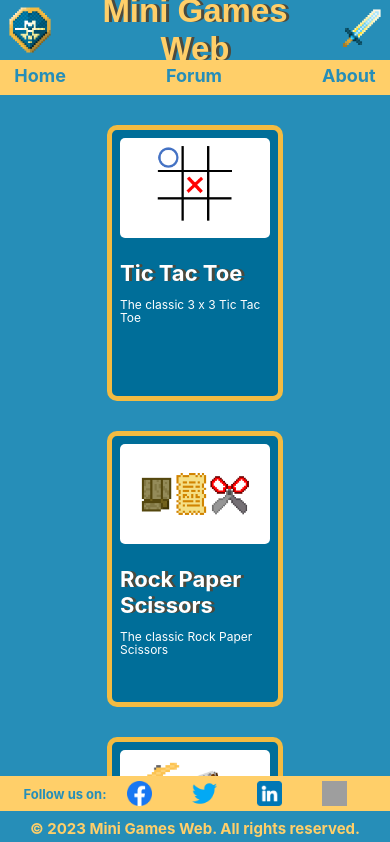
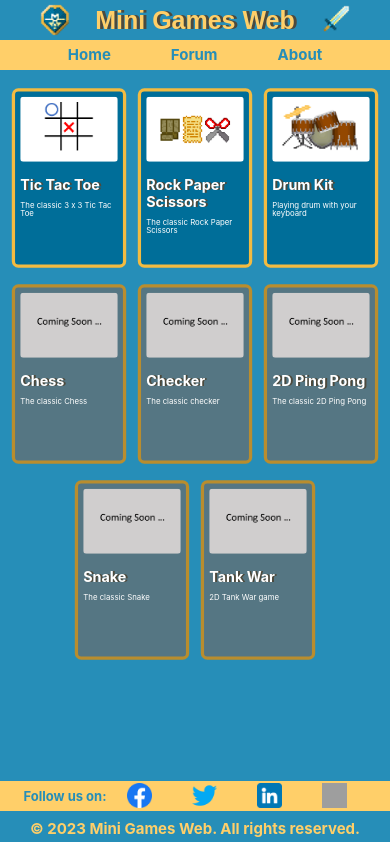
Before and after one commit to yunji0387/react-game-web, a React (Create React App) app: page / in a window 390 px wide. Shown: the top 842 px of the page. Built offline with nearby package versions, Linux system fonts and the light colour scheme; grey boxes are pictures that could not be loaded; a web font is replaced by a local one.

Commit message:
implement responsive web for mobile devices

```diff
--- a/src/components/GameCard.css
+++ b/src/components/GameCard.css
@@ -88,3 +88,21 @@
     line-height: 1.1;
   }
 }
+
+@media (min-width: 320px) and (max-width: 480px) {
+  .game-card {
+    transform: translateY(-35px) scale(0.65);
+    margin: -25px;
+    margin-top: -55px;
+  }
+
+  .game-card:hover {
+    transform: translateY(-30px) scale(0.65);
+  }
+
+  .unavailable-game-card {
+    transform: translateY(-35px) scale(0.65);
+    margin: -25px;
+    margin-top: -55px;
+  }
+}
--- a/src/games/game.css
+++ b/src/games/game.css
@@ -17,3 +17,9 @@
     transform:translateY(-125px) scale(0.65);
   }
 }
+
+@media (min-width: 320px) and (max-width: 480px) {
+  .container {
+    transform:translateY(-155px) scale(0.6);
+  }
+}
--- a/src/partials/Footer.css
+++ b/src/partials/Footer.css
@@ -51,3 +51,19 @@
     margin-top: -8px;
   }
 }
+
+@media (min-width: 320px) and (max-width: 480px) {
+  .social-icon {
+    height: 30px;
+  }
+
+  .social-icon-text {
+    font-size: 13px;
+  }
+
+  .footer-text  {
+    font-size: 15px;
+    height: 10px;
+    margin-top: -8px;
+  }
+}
--- a/src/partials/GameCardList.css
+++ b/src/partials/GameCardList.css
@@ -4,3 +4,10 @@
   justify-content: center;
   margin-top: -30px;
 }
+
+@media (min-width: 320px) and (max-width: 480px) {
+
+  .game-card-list {
+    margin-top: -5px;
+  }
+}
--- a/src/partials/Header.css
+++ b/src/partials/Header.css
@@ -52,3 +52,19 @@
     width: 60px;
   }
 }
+
+@media (min-width: 320px) and (max-width: 480px) {
+  .header {
+    height: 40px;
+  }
+
+  .header-text {
+    font-size: 25px;
+    text-shadow: 3px 0 #4d4a3d;
+  }
+
+  .header-img-size {
+    height: 40px;
+    width: 40px;
+  }
+}
--- a/src/partials/Navbar.css
+++ b/src/partials/Navbar.css
@@ -56,3 +56,20 @@
     margin-bottom: -15px;
   }
 }
+
+@media (min-width: 320px) and (max-width: 480px) {
+  .navbar {
+    top: 40px;
+  }
+
+  .navbar ul li a {
+    height: 20px;
+    font-size: 15px;
+    padding: 5px 30px;
+  }
+
+  .navbar ul li a:hover {
+    font-size: 25px;
+    margin-top: -8px;
+  }
+}
```
